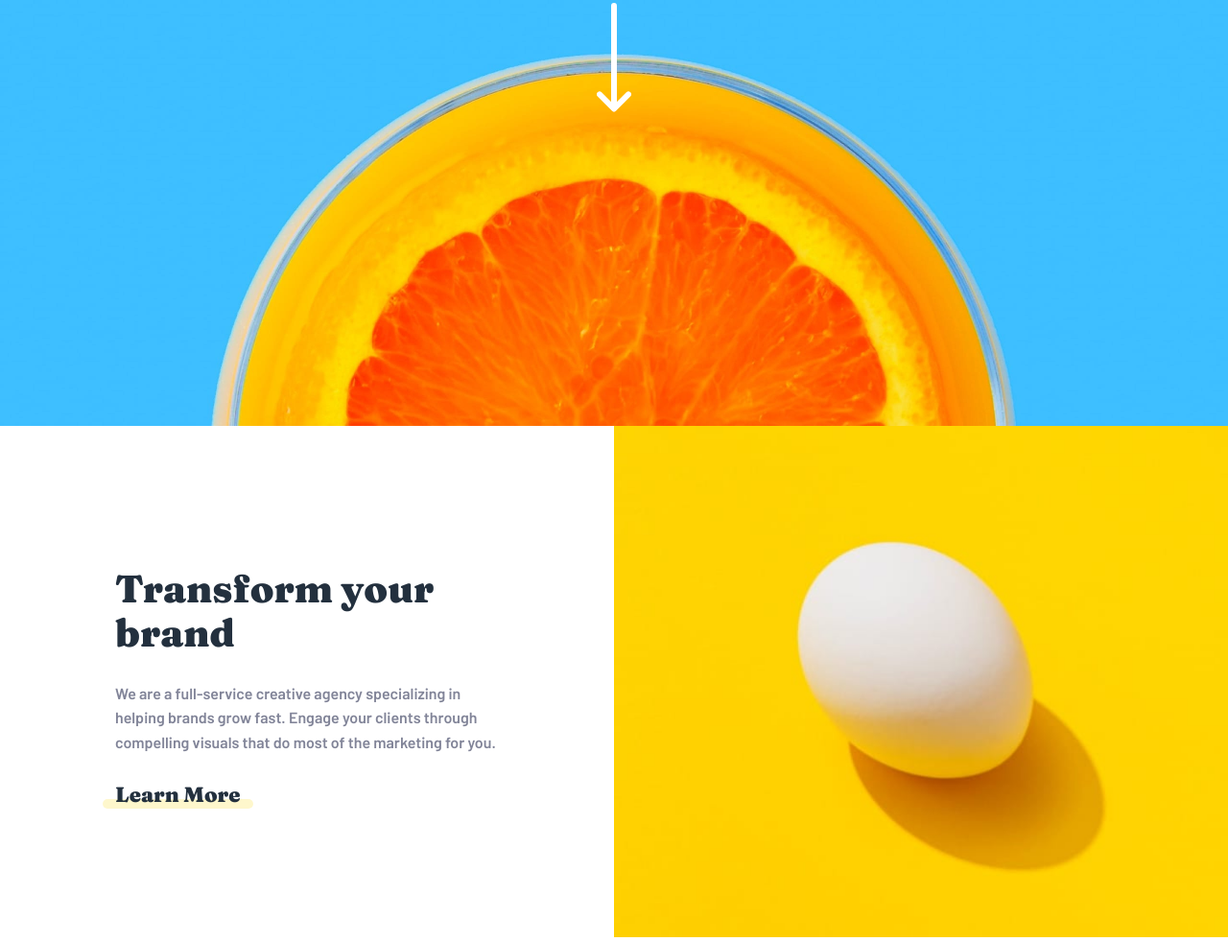
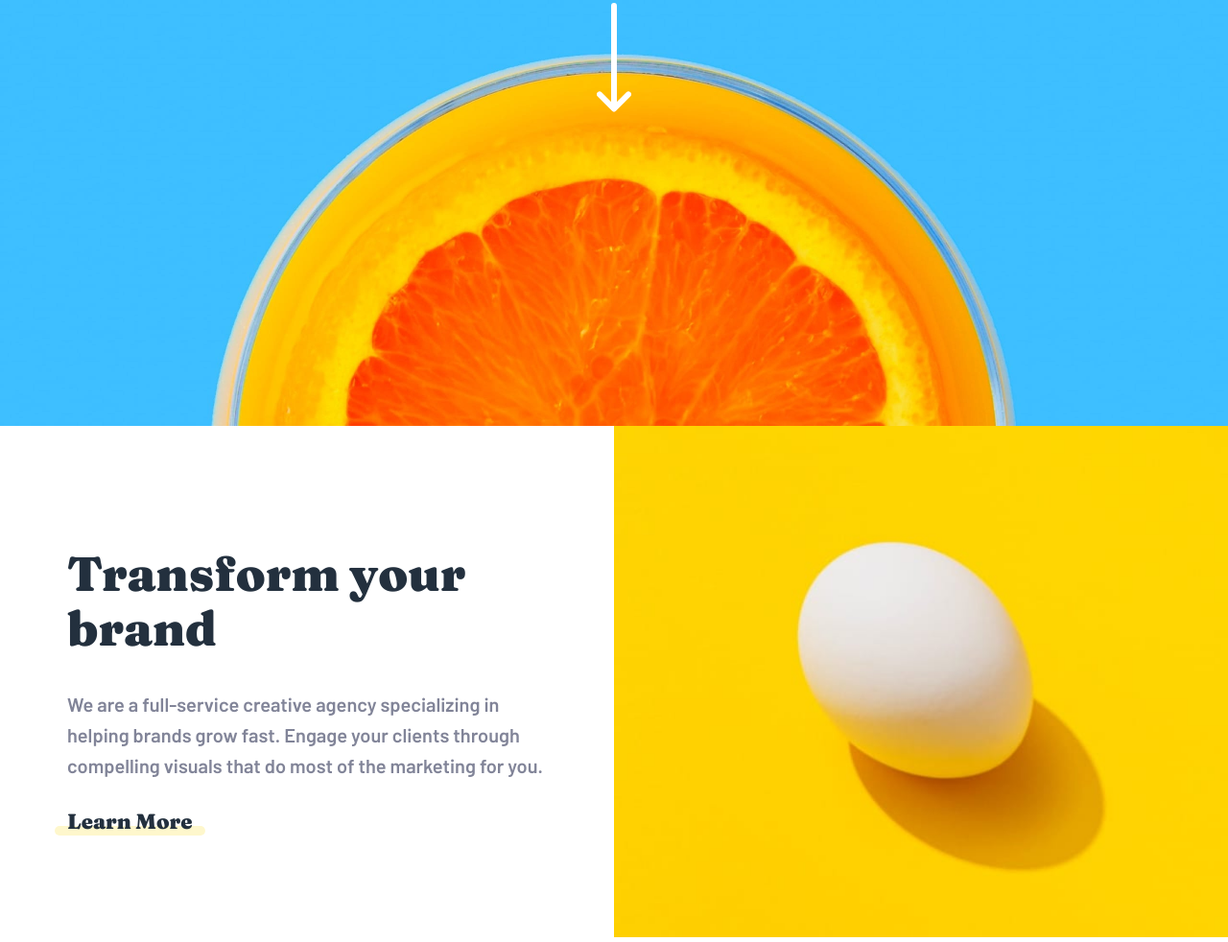
Before and after one commit to kareemayman/Sunnyside_Agency_Landing_Page_FEM_Challenge, a plain HTML site: page index.html in a window 1280 px wide. Shown: the part 356-1338 px from the top of the page at 96% size. Drawn offline with Linux system fonts and the light colour scheme.

Commit message:
increased card dimensions and changed font sizes in grid

```diff
--- a/css/sunnyside.css
+++ b/css/sunnyside.css
@@ -192,19 +192,20 @@ header + h1 + a img {
     align-items: center;
 }
 
-.about .grid .card:first-of-type .details {
-    width: 400px;
+.about .grid .card .details {
+    width: 500px;
 }
 
-.about .grid .card:first-of-type .details h1 {
+.about .grid .card .details h1 {
     font-weight: 900;
     color: var(--Very-dark-desaturated-blue);
-    font-size: 40px;
+    font-size: 50px;
 }
 
-.about .grid .card:first-of-type .details p {
+.about .grid .card .details p {
     color: var(--Dark-grayish-blue);
     line-height: 1.6;
+    font-size: 20px;
     margin-bottom: 30px;
 }
 
@@ -263,6 +264,14 @@ header + h1 + a img {
     .about .grid .card:nth-of-type(2) {
         order: -1;
     }
+
+    .about .grid .card .details h1 {
+        font-size: 40px;
+    }
+
+    .about .grid .card .details p {
+        font-size: 17px;
+    }
 }
 /* End Custom */
 /* Container Media */
```
